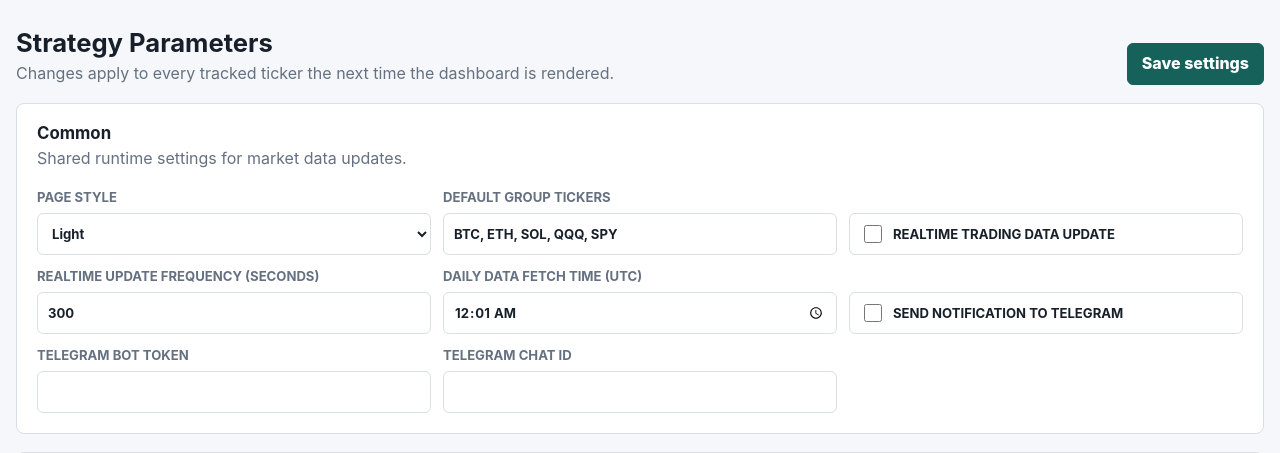
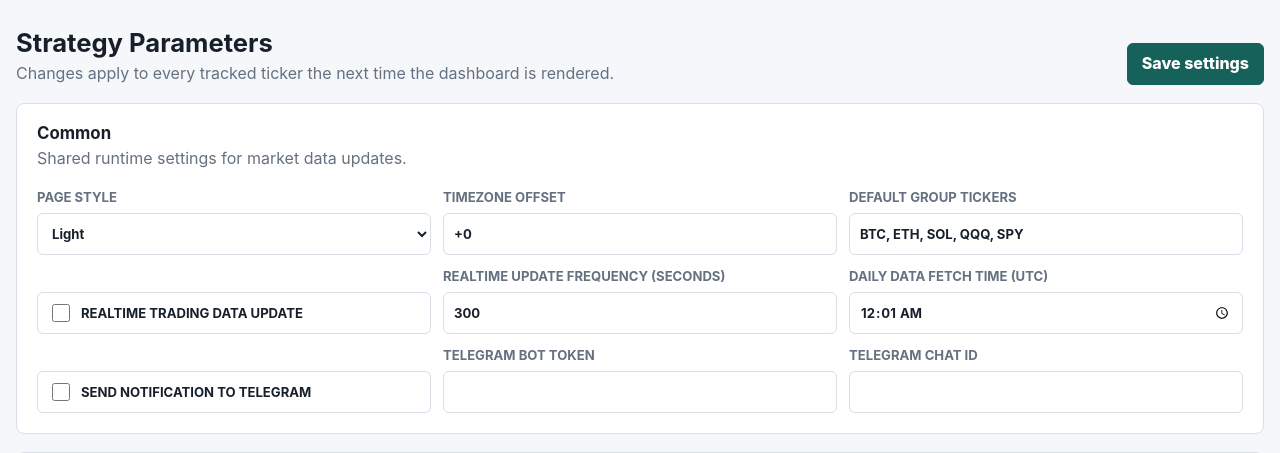
Before and after one commit to barneywill/trade_strategy, a Flask app: page /strategies in a window 1280 px wide. Shown: the part 97-550 px from the top of the page. Run offline with Flask 3, Linux system fonts and the light colour scheme; data comes from the database, SQL or seed files in the repository; parts of the project's set-up code (start-up, migrations or seed data) failed here and were passed over.

Commit message:
1. Add timezone parameter. 2. Add auto-refresh options.

```diff
--- a/src/trade_strategy/app.py
+++ b/src/trade_strategy/app.py
@@ -4,6 +4,7 @@ import hmac
 import json
 import logging
 import os
+from datetime import datetime, timedelta
 from pathlib import Path
 from typing import Any
 
@@ -25,7 +26,7 @@ from .market_data import (
 )
 from .market_calendar import (
     latest_completed_data_date,
-    is_us_stock_market_open
+    is_us_stock_market_open,
 )
 from .logging_config import DEFAULT_LOG_DIR, configure_file_logging
 from .operation_manager import OperationManager
@@ -136,6 +137,9 @@ def create_app(test_config: dict[str, Any] | None = None) -> Flask:
         tickers = database.list_tickers(db_path)
         configs = database.list_strategy_configs(db_path)
         saved_common_params = common_params(configs)
+        timezone_offset = parse_timezone_offset(
+            saved_common_params.get("timezone_offset", "+0")
+        )
         realtime_prices = database.list_current_prices(db_path)
         recent_closes = database.list_recent_closes(db_path)
         cached_operations = database.list_latest_strategy_operations(db_path)
@@ -170,8 +174,13 @@ def create_app(test_config: dict[str, Any] | None = None) -> Flask:
                     "ticker": ticker,
                     "current_price": current_price,
                     "daily_change_pct": daily_change_pct,
-                    "current_price_updated_at": (
-                        realtime_price["updated_at"] if realtime_price is not None else None
+                    "current_price_updated_at": format_dashboard_timestamp(
+                        realtime_price["updated_at"] if realtime_price is not None else None,
+                        timezone_offset,
+                    ),
+                    "last_downloaded_at": format_dashboard_timestamp(
+                        ticker["last_downloaded_at"],
+                        timezone_offset,
                     ),
                     "strategy_signals": strategy_signals,
                 }
@@ -774,6 +783,36 @@ def page_style(configs: dict[str, dict[str, Any]]) -> str:
     return style
 
 
+def parse_timezone_offset(value) -> float:
+    try:
+        offset = float(str(value).strip().replace("UTC", ""))
+    except (TypeError, ValueError):
+        return 0.0
+    return min(14.0, max(-12.0, offset))
+
+
+def timezone_offset_label(offset: float) -> str:
+    sign = "+" if offset >= 0 else "-"
+    absolute = abs(offset)
+    if absolute.is_integer():
+        return f"UTC{sign}{int(absolute)}"
+    hours = int(absolute)
+    minutes = round((absolute - hours) * 60)
+    return f"UTC{sign}{hours}:{minutes:02d}"
+
+
+def format_dashboard_timestamp(value, timezone_offset: float) -> str | None:
+    if not value:
+        return None
+    raw_value = str(value)
+    try:
+        timestamp = datetime.fromisoformat(raw_value)
+    except ValueError:
+        return raw_value
+    timestamp += timedelta(hours=timezone_offset)
+    return f"{timestamp:%Y-%m-%d %H:%M:%S} {timezone_offset_label(timezone_offset)}"
+
+
 def read_strategy_params(strategy: TradeStrategy, form) -> dict[str, Any]:
     return read_parameter_specs(strategy.name, strategy.parameters, form)
 
--- a/src/trade_strategy/common_settings.py
+++ b/src/trade_strategy/common_settings.py
@@ -11,6 +11,12 @@ COMMON_PARAMETER_SPECS = (
         "light",
         kind="select",
         options=("light", "dark"),
+    ),
+    ParameterSpec(
+        "timezone_offset",
+        "Timezone offset",
+        "+0",
+        kind="text",
     ),
     ParameterSpec(
         "default_group_symbols",
```
Also changed, not shown: src/trade_strategy/templates/dashboard.html (+42 -1 lines), tests/test_app.py (+60 -0 lines), tests/test_operation_manager.py (+5 -0 lines), README.md.
